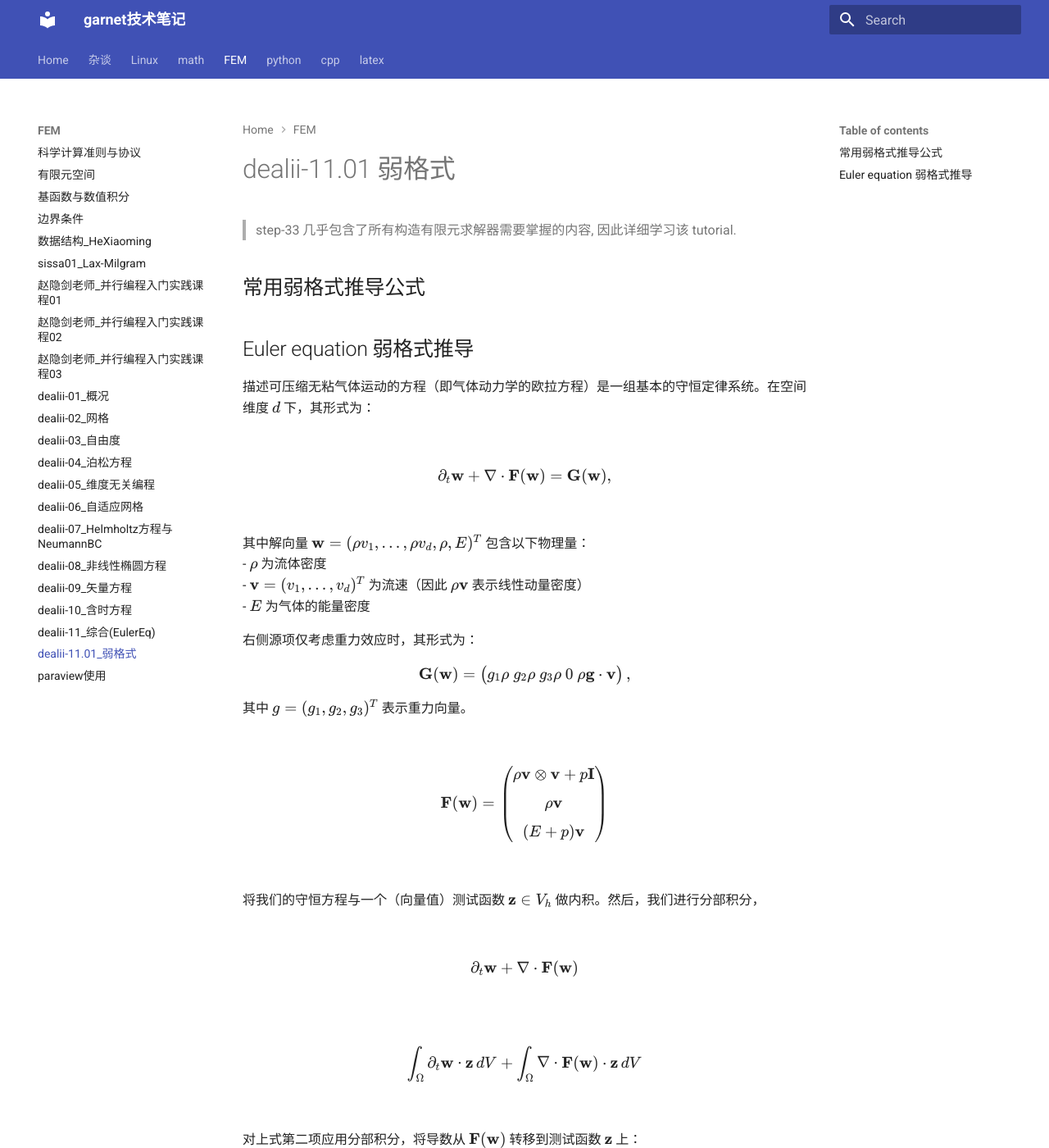
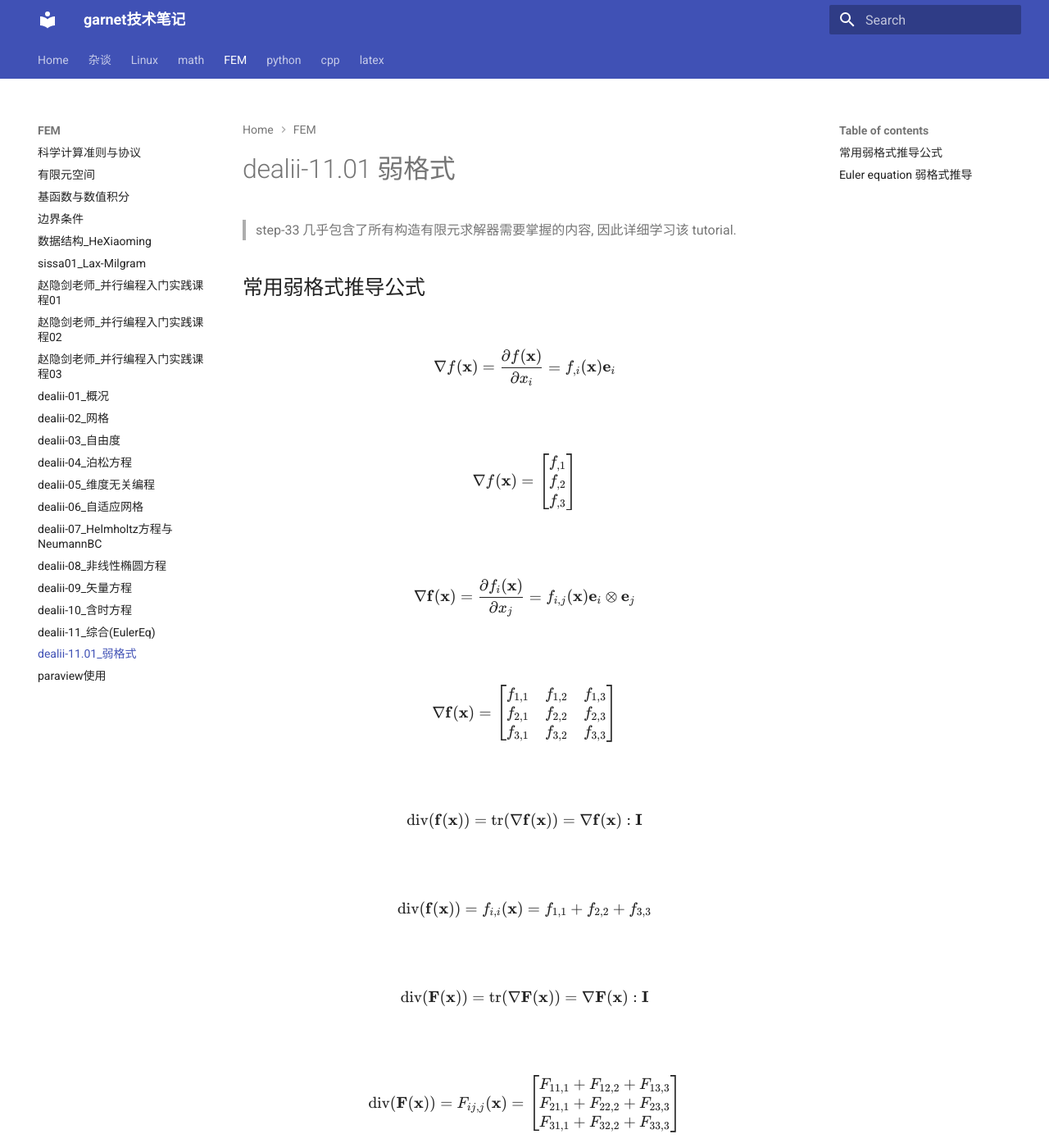
Before and after one commit to ymma98/technotes, an MkDocs documentation site: the page built from docs/FEM/dealii-11.01_弱格式.md, in a window 1280 px wide and 1400 px high. Shown: the whole window at 82% size. Built offline with MkDocs 1.6.1 and Material for MkDocs 9.7.7, drawn with Linux system fonts in a browser that asks for light colours.

Commit message:
docs/FEM/dealii-11.01_弱格式.md updated from https://stackedit.cn/

```diff
--- a/docs/FEM/dealii-11.01_弱格式.md
+++ b/docs/FEM/dealii-11.01_弱格式.md
@@ -4,6 +4,52 @@
 
 ## 常用弱格式推导公式
 
+$$
+\nabla f(\mathbf{x}) = \frac{\partial f(\mathbf{x})}{\partial x_i} = f_{,i}(\mathbf{x}) \mathbf{e}_i
+$$
+
+$$
+\nabla f(\mathbf{x}) =
+\begin{bmatrix}
+    f_{,1} \\
+    f_{,2} \\
+    f_{,3}
+\end{bmatrix}
+$$
+
+$$
+\nabla \mathbf{f}(\mathbf{x}) = \frac{\partial f_i(\mathbf{x})}{\partial x_j} = f_{i,j}(\mathbf{x}) \mathbf{e}_i \otimes \mathbf{e}_j
+$$
+
+$$
+\nabla \mathbf{f}(\mathbf{x}) =
+\begin{bmatrix}
+    f_{1,1} & f_{1,2} & f_{1,3} \\
+    f_{2,1} & f_{2,2} & f_{2,3} \\
+    f_{3,1} & f_{3,2} & f_{3,3}
+\end{bmatrix}
+$$
+
+$$
+\text{div}(\mathbf{f}(\mathbf{x})) = \text{tr}(\nabla \mathbf{f}(\mathbf{x})) = \nabla \mathbf{f}(\mathbf{x}) : \mathbf{I}
+$$
+
+$$
+\text{div}(\mathbf{f}(\mathbf{x})) = f_{i,i}(\mathbf{x}) = f_{1,1} + f_{2,2} + f_{3,3}
+$$
+
+$$
+\text{div}(\mathbf{F}(\mathbf{x})) = \text{tr}(\nabla \mathbf{F}(\mathbf{x})) = \nabla \mathbf{F}(\mathbf{x}) : \mathbf{I}
+$$
+
+$$
+\text{div}(\mathbf{F}(\mathbf{x})) = F_{ij,j}(\mathbf{x}) =
+\begin{bmatrix}
+    F_{11,1} + F_{12,2} + F_{13,3} \\
+    F_{21,1} + F_{22,2} + F_{23,3} \\
+    F_{31,1} + F_{32,2} + F_{33,3}
+\end{bmatrix}
+$$
 
 
 
```
Also changed, not shown: other parts of docs/FEM/dealii-11.01_弱格式.md (+3 -3 lines).
